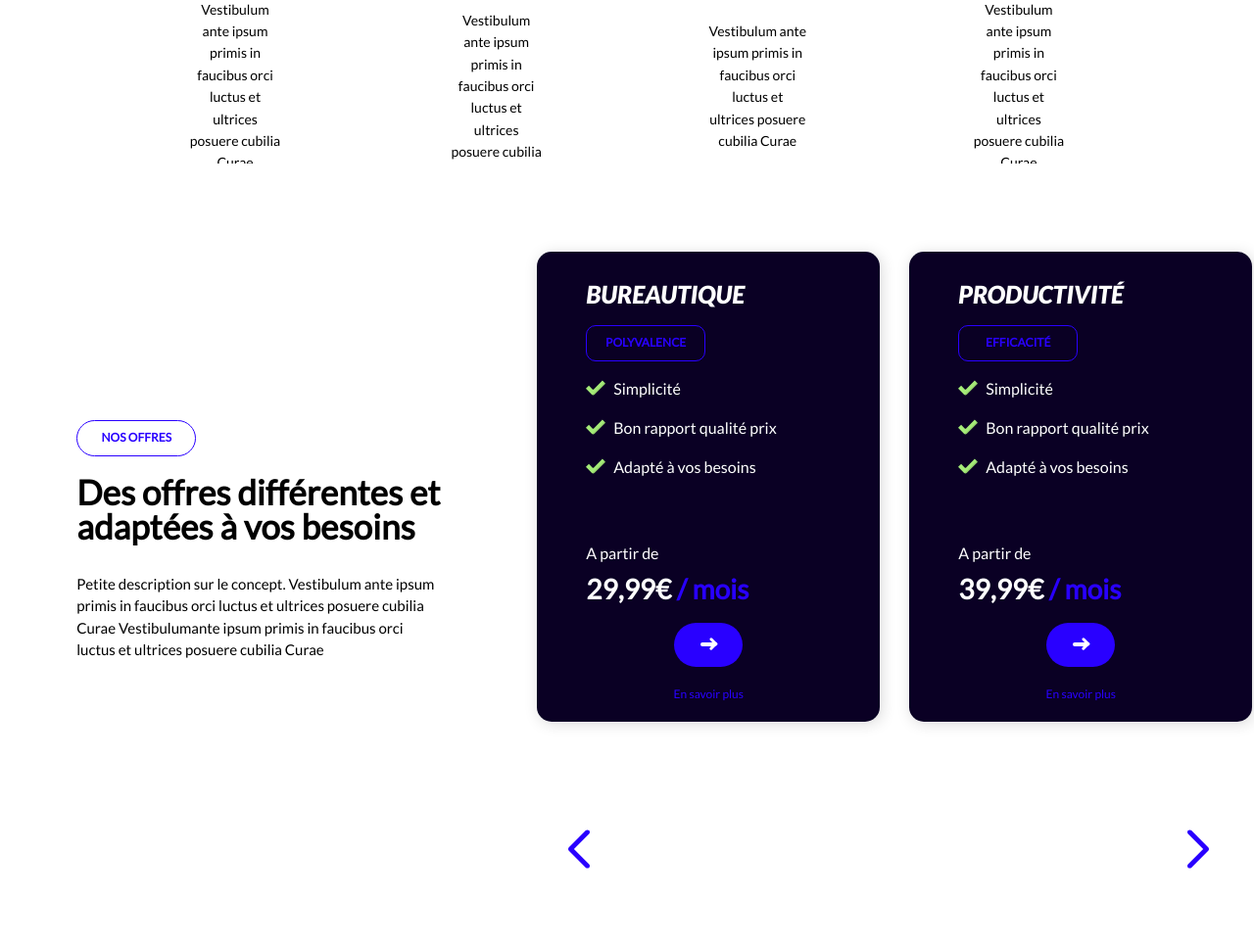
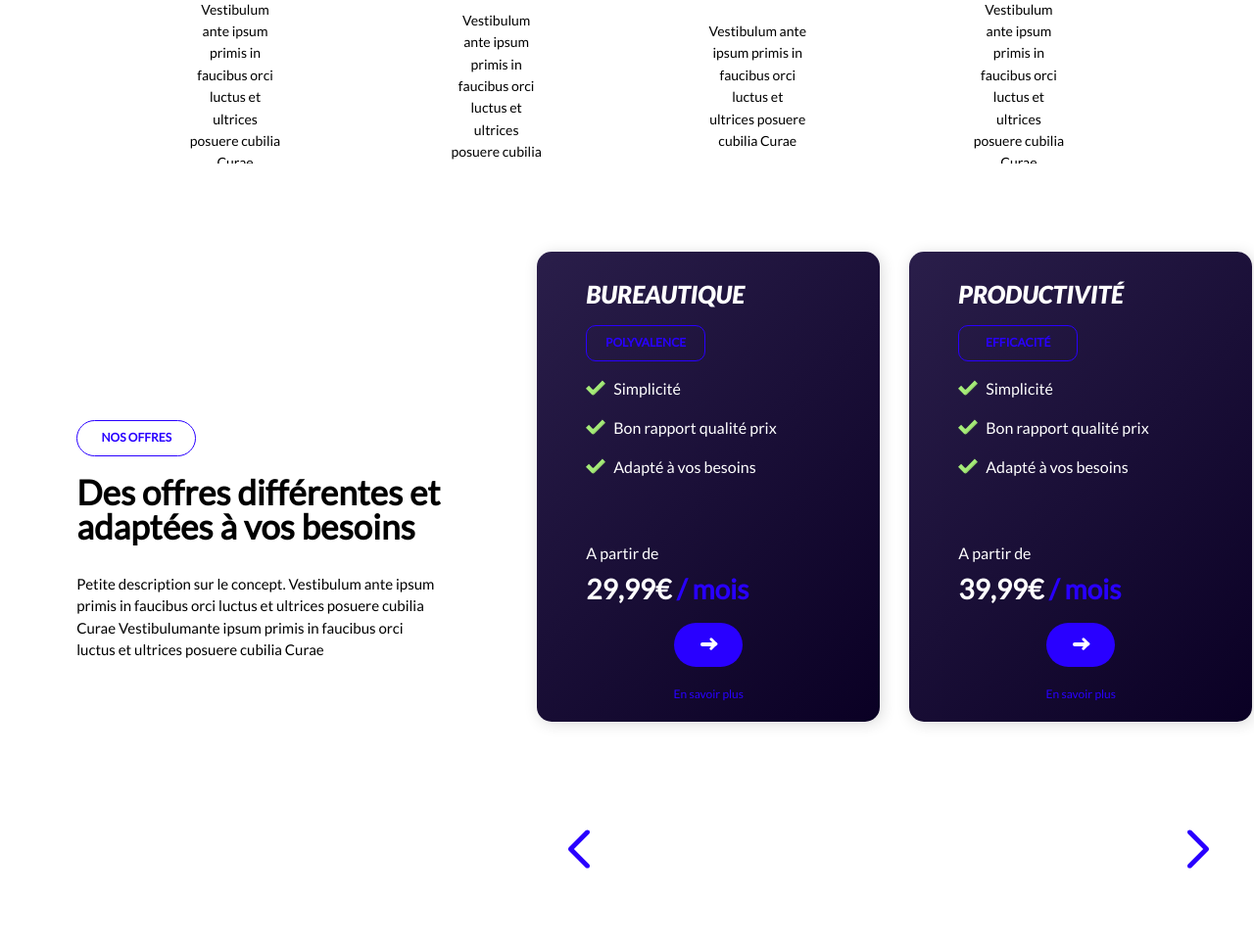
Before and after one commit to PPE-2020-21-EPSI-BDX/LOCASCIO-Cloud-Front, a PHP site: page / in a window 1280 px wide. Shown: the part 1105-2071 px from the top of the page at 98% size. Run offline with PHP 8.4, Linux system fonts and the light colour scheme; some libraries are stand-ins or nearby versions.

Commit message:
Change $domain

```diff
--- a/assets/css/default/style.css
+++ b/assets/css/default/style.css
@@ -500,7 +500,7 @@ a.left:hover:before {
     display: flex;
     flex-wrap: wrap;
     margin: 15px;
-    background-color: #0A0024;
+    background: linear-gradient(135deg, #2a1e4a, #0A0024);
     color: white;
     box-shadow: 2px 2px 15px rgba(0, 0, 0, 0.15);
     border-radius: 15px;
```
